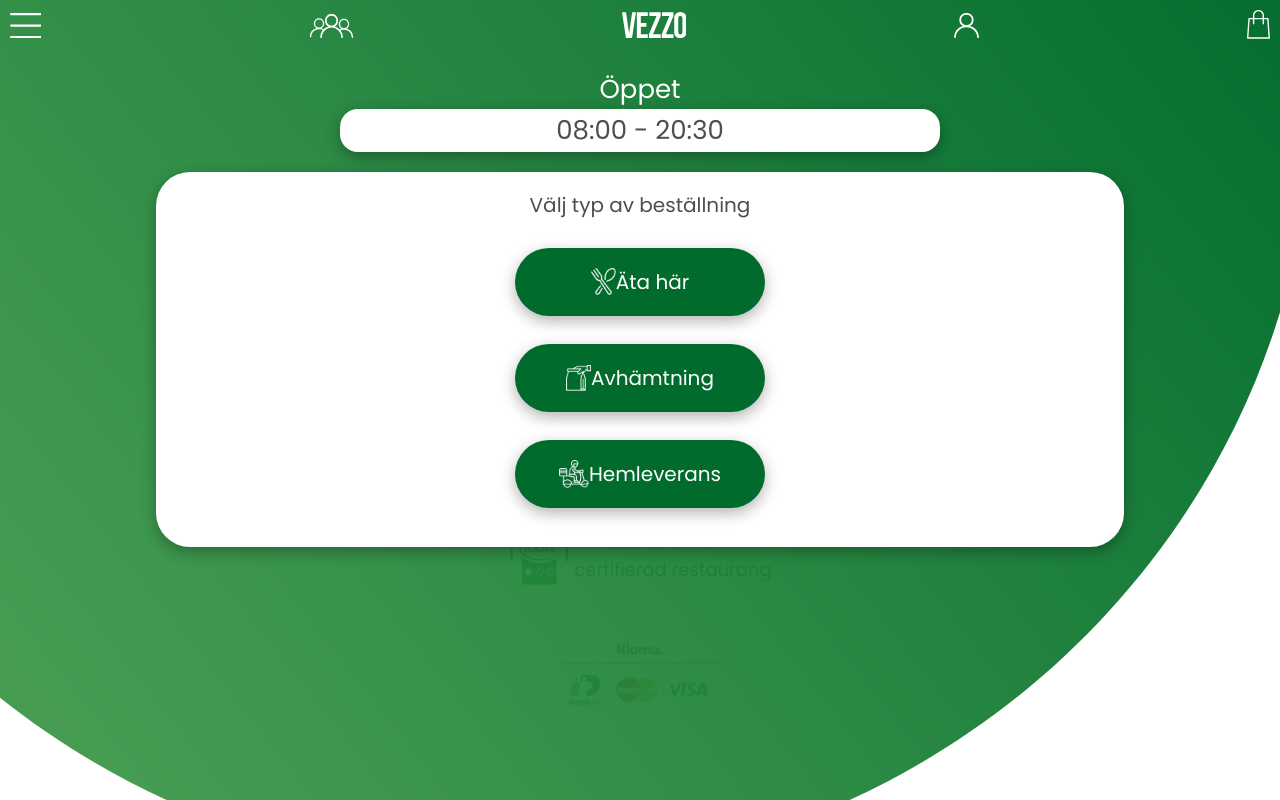
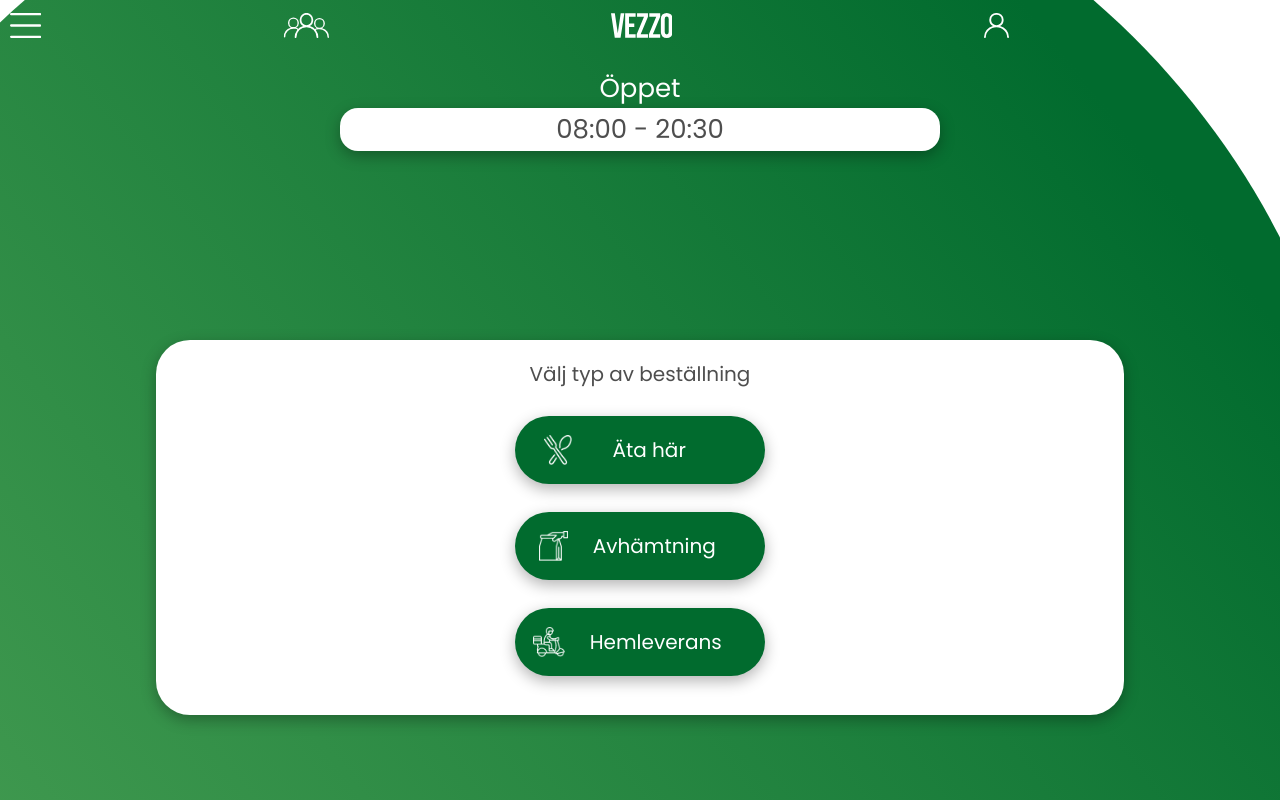
Before and after one commit to AdamMalm/food-ordering-app, a React (Create React App) app: page / in a window 1280 px wide. Built offline with nearby package versions, Linux system fonts and the light colour scheme.

Commit message:
fixed styling errors

```diff
--- a/src/index.scss
+++ b/src/index.scss
@@ -1,6 +1,6 @@
-@import url('https://fonts.googleapis.com/css2?family=Poppins:wght@300;400&display=swap');
+@import url("https://fonts.googleapis.com/css2?family=Poppins:wght@300;400&display=swap");
 
-$font-stack: 'Poppins', sans-serif;
+$font-stack: "Poppins", sans-serif;
 
 * {
   box-sizing: border-box;
@@ -11,3 +11,9 @@ $font-stack: 'Poppins', sans-serif;
 body {
   font-family: $font-stack;
 }
+
+body,
+html {
+  margin: 0;
+  padding: 0;
+}
--- a/src/styles/_background.scss
+++ b/src/styles/_background.scss
@@ -7,13 +7,13 @@
 
   #bubble-1 {
     position: relative;
-    left: -24%;
-    margin-top: -54.5%;
+    left: -20vw;
+    margin-top: -24.8vh;
   }
 
   #bubble-2 {
     position: relative;
-    left: -20%;
-    margin-top: 106%;
+    left: -20vw;
+    margin-top: 50vh;
   }
 }
--- a/src/styles/_header.scss
+++ b/src/styles/_header.scss
@@ -8,4 +8,37 @@ header {
   div {
     margin: 10px;
   }
+  #hamburger-menu {
+    svg {
+      height: 25px;
+      width: auto;
+    }
+  }
+  #group-order {
+    margin-left: -60px;
+    svg {
+      height: 25px;
+      width: auto;
+    }
+  }
+  #logo {
+    margin-left: -20px;
+    svg {
+      height: 25px;
+      width: auto;
+    }
+  }
+  #profile {
+    margin-right: -60px;
+    svg {
+      height: 25px;
+      width: auto;
+    }
+  }
+  #shopping-cart {
+    svg {
+      height: 25px;
+      width: auto;
+    }
+  }
 }
--- a/src/styles/_order-type.scss
+++ b/src/styles/_order-type.scss
@@ -1,9 +1,9 @@
-$light-color: #FFFFFF;
-$font-color: #4E4E4E;
-$light-font-color: #C9C9C9;
-$primary-color: #016B2E;
-$secondary-color: #31923F;
-$font-stack: 'Poppins', sans-serif;
+$light-color: #ffffff;
+$font-color: #4e4e4e;
+$light-font-color: #c9c9c9;
+$primary-color: #016b2e;
+$secondary-color: #31923f;
+$font-stack: "Poppins", sans-serif;
 
 .order-type-container {
   display: grid;
@@ -18,6 +18,7 @@ $font-stack: 'Poppins', sans-serif;
   z-index: 1;
   top: 23.2%;
   color: $font-color;
+  margin-top: 14%;
 
   p {
     margin-top: 6%;
@@ -39,27 +40,17 @@ $font-stack: 'Poppins', sans-serif;
 
     p {
       padding: 0;
-            margin: 0;
+      margin: 25px;
     }
 
     img {
-            left: 16%;
+      height: 30px;
+      width: auto;
     }
 
     #food {
-            width: 10%;
-            top: 26%;
-        }
-
-        #bag {
-            width: 10%;
-            top: 51%;
-        }
-
-        #delivery {
-            width: 12%;
-            top: 76%;
-            left: 15%;
+      margin-left: -25px;
+      margin-right: 15px;
     }
 
     .searchbar {
```
Also changed, not shown: src/components/children/Header.js (line endings or trailing spaces). Lines whose indentation alone changed are shown as unchanged.
